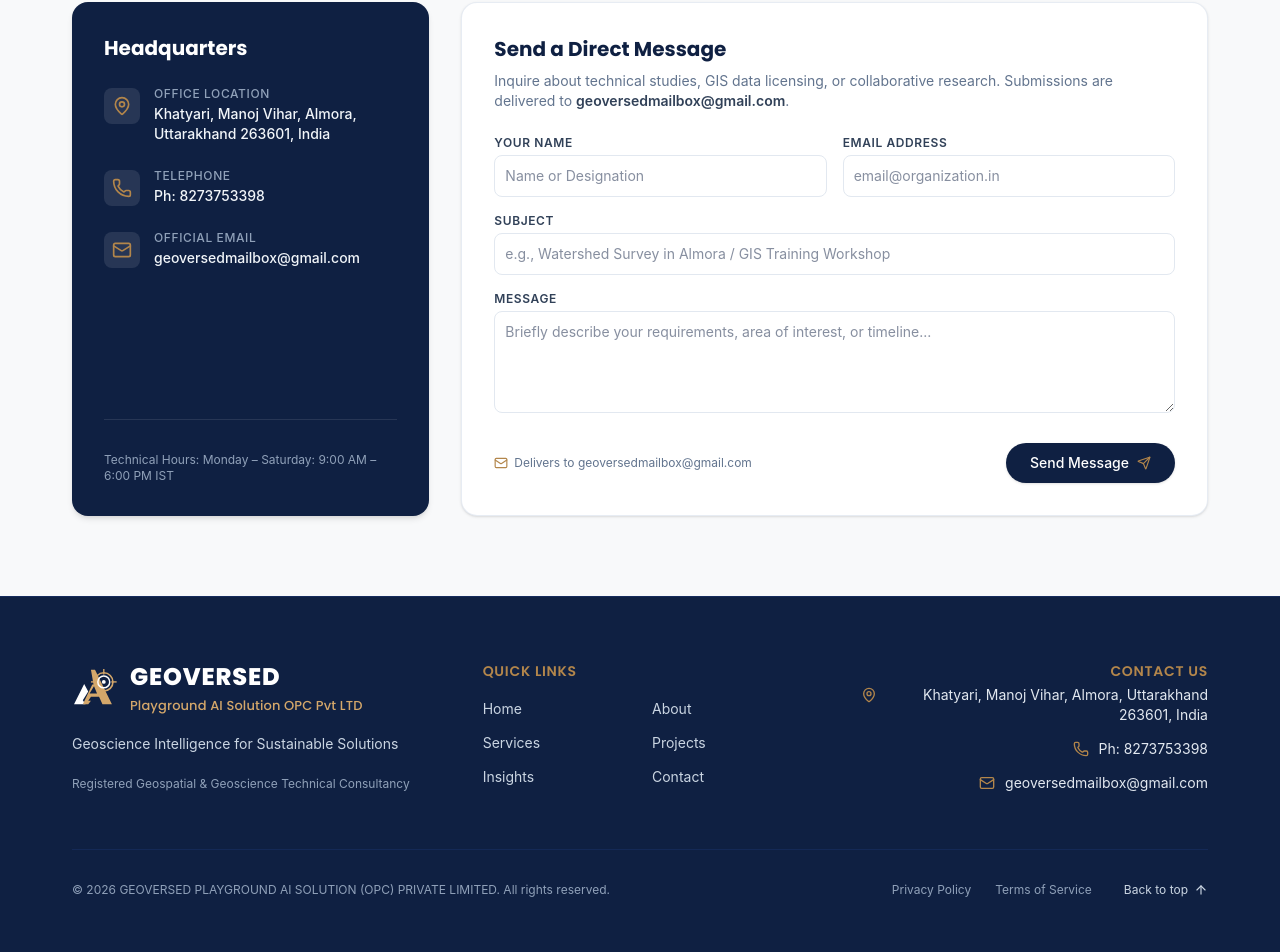
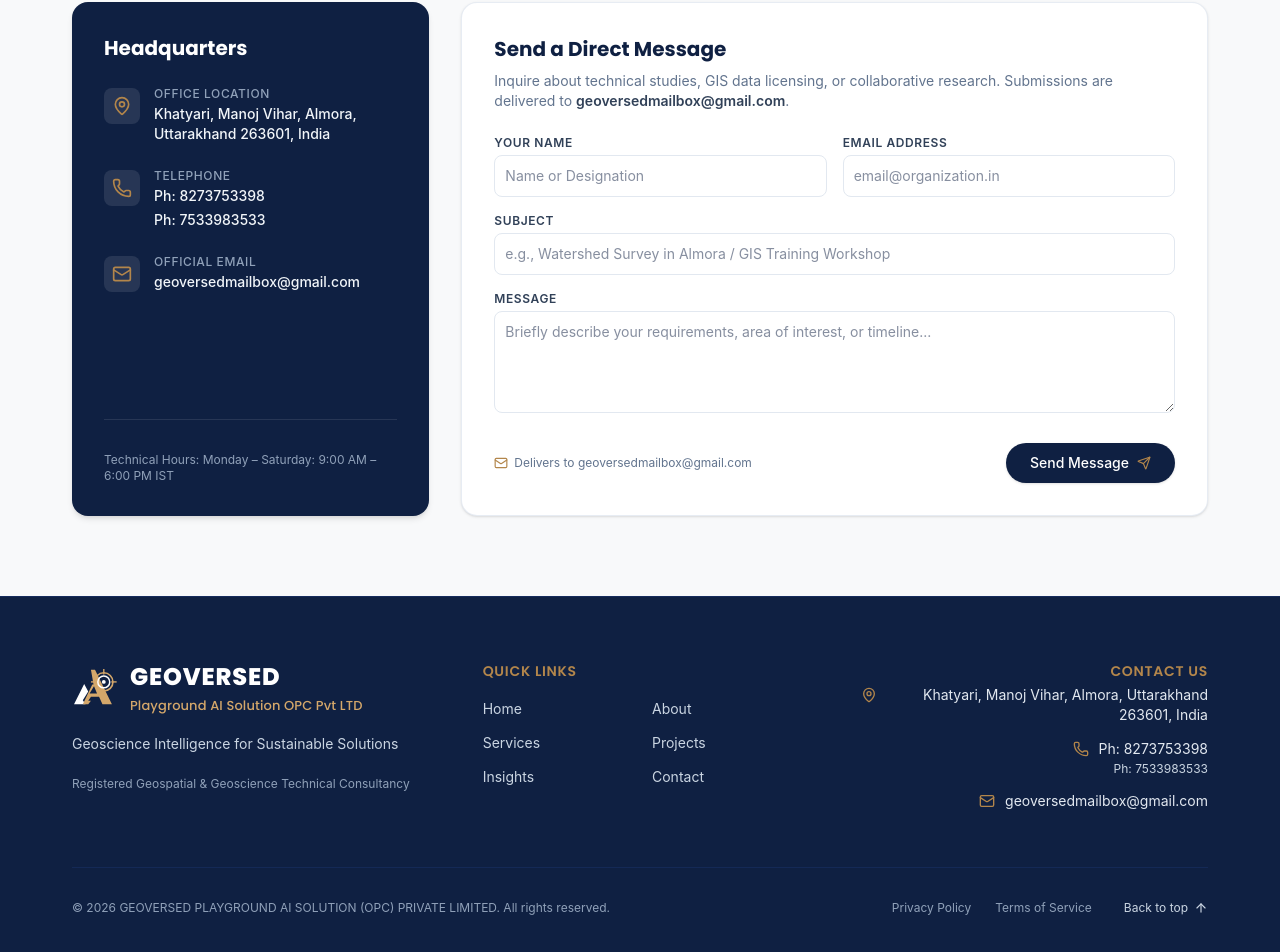
Before and after one commit to RawatGitLab/Geoversed-Playground-AI-Solution-OPC-Private-Limited, a React (Vite) app: page / in a window 1280 px wide. Shown: the part 7907-8859 px from the top of the page. Built offline with nearby package versions, Linux system fonts and the light colour scheme.

Commit message:
Make changes and add phone number.

```diff
--- a/src/components/ContactSection.tsx
+++ b/src/components/ContactSection.tsx
@@ -58,7 +58,7 @@ export const ContactSection: React.FC = () => {
             Get In Touch
           </div>
           <h2 className="text-3xl sm:text-4xl font-bold text-[#0F2042] font-['Poppins'] tracking-tight">
-            Connect With Our Geoscience Team
+            Connect With Our Geoversed Team
           </h2>
           <p className="text-slate-500 text-sm sm:text-base mt-2">
             Located in Almora, Uttarakhand. Reach out for research collaborations, GIS consultancy, or government technical partnerships.
@@ -91,12 +91,20 @@ export const ContactSection: React.FC = () => {
                   </div>
                   <div>
                     <div className="text-xs text-slate-400 font-medium uppercase tracking-wider">Telephone</div>
-                    <a
-                      href={`tel:${COMPANY_INFO.phone}`}
-                      className="text-sm font-medium text-slate-100 hover:text-[#B3864B] transition-colors mt-0.5 block"
-                    >
-                      {COMPANY_INFO.phoneDisplay}
-                    </a>
+                    <div className="space-y-1 mt-0.5">
+                      <a
+                        href={`tel:${COMPANY_INFO.phone}`}
+                        className="text-sm font-medium text-slate-100 hover:text-[#B3864B] transition-colors block"
+                      >
+                        {COMPANY_INFO.phoneDisplay}
+                      </a>
+                      <a
+                        href={`tel:${COMPANY_INFO.phone2}`}
+                        className="text-sm font-medium text-slate-100 hover:text-[#B3864B] transition-colors block"
+                      >
+                        {COMPANY_INFO.phone2Display}
+                      </a>
+                    </div>
                   </div>
                 </div>
 
--- a/src/components/Footer.tsx
+++ b/src/components/Footer.tsx
@@ -78,9 +78,10 @@ export const Footer: React.FC<FooterProps> = ({ onOpenPrivacy, onOpenTerms }) =>
               <span id="footer-location-text">{COMPANY_INFO.location}</span>
             </div>
 
-            {/* 📞 Phone link text: Ph: 8273753398 */}
-            <div className="flex items-center md:justify-end gap-2.5 text-sm text-slate-200">
-              <Phone className="w-4 h-4 text-[#B3864B] shrink-0" />
+            {/* 📞 Phone link text: Ph: 8273753398 / 7533983533 */}
+            <div className="flex items-start md:justify-end gap-2.5 text-sm text-slate-200">
+              <Phone className="w-4 h-4 text-[#B3864B] shrink-0 mt-0.5" />
+              <div className="flex flex-col md:items-end space-y-0.5">
                 <a
                   id="footer-phone-link"
                   href={`tel:${COMPANY_INFO.phone}`}
@@ -88,6 +89,14 @@ export const Footer: React.FC<FooterProps> = ({ onOpenPrivacy, onOpenTerms }) =>
                 >
                   {COMPANY_INFO.phoneDisplay}
                 </a>
+                <a
+                  id="footer-phone-link-2"
+                  href={`tel:${COMPANY_INFO.phone2}`}
+                  className="hover:text-white hover:underline transition-colors text-xs text-slate-300"
+                >
+                  {COMPANY_INFO.phone2Display}
+                </a>
+              </div>
             </div>
 
             {/* ✉️ Email link text: geoversedmailbox@gmail.com */}
--- a/src/data/servicesData.ts
+++ b/src/data/servicesData.ts
@@ -93,6 +93,8 @@ export const COMPANY_INFO = {
   location: 'Khatyari, Manoj Vihar, Almora, Uttarakhand 263601, India',
   phone: '8273753398',
   phoneDisplay: 'Ph: 8273753398',
+  phone2: '7533983533',
+  phone2Display: 'Ph: 7533983533',
   email: 'geoversedmailbox@gmail.com',
   servicesSubheading: 'Comprehensive geospatial and geological intelligence solutions tailored for Himalayan ecology, sustainable infrastructure, and resilient regional governance.',
 };
```
Lines whose indentation alone changed are shown as unchanged.
